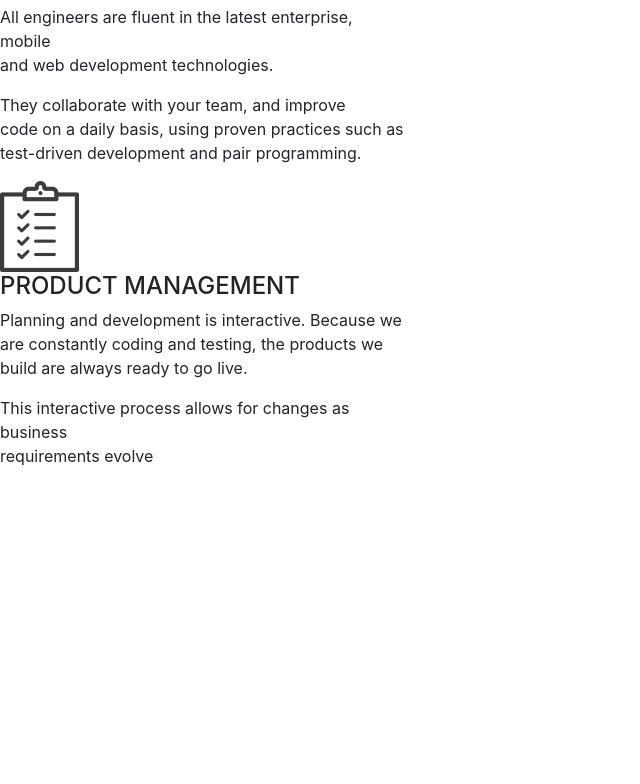
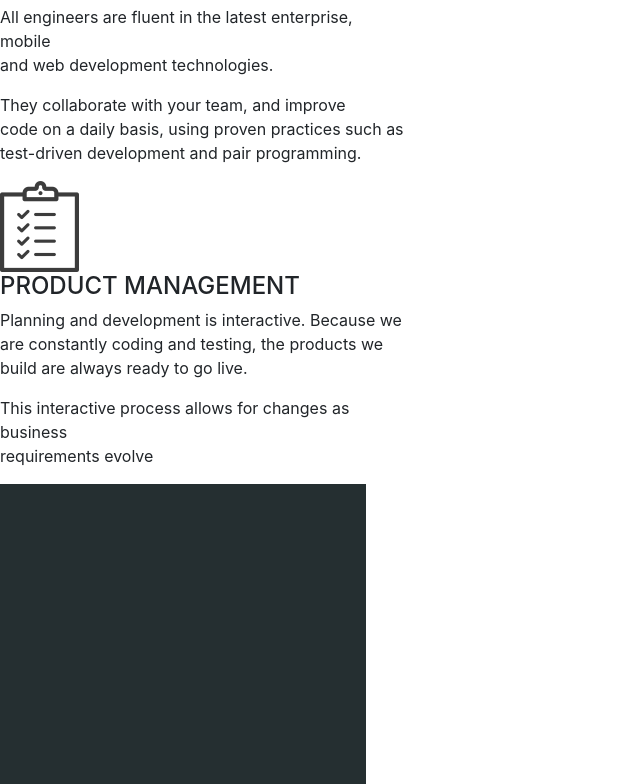
Before and after one commit to l-beep/Delani-studio, a plain HTML site: page index.html in a window 1280 px wide. Shown: the part 2072-2856 px from the top of the page, without its empty margins (0-640 px from the left). Before the commit the page ends 2556 px from the top, so only its background shows below. Drawn offline with nearby package versions, Linux system fonts and the light colour scheme.

Commit message:
added a logo to the portfolio section

```diff
--- a/index.html
+++ b/index.html
@@ -90,7 +90,7 @@
         <div id="PORTFOLIO">
             <div class="row">
                 <div class="col-md-4">
-
+              <img src="images/assets/portfolio/work4.jpg">
                 </div>
 
             </div>
```
